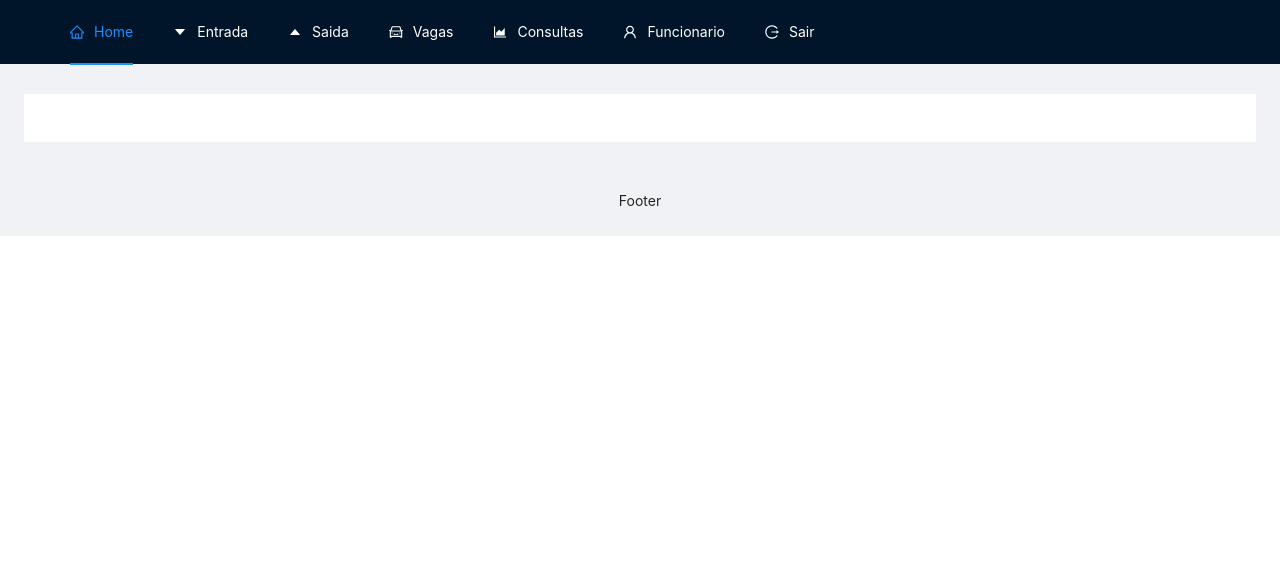
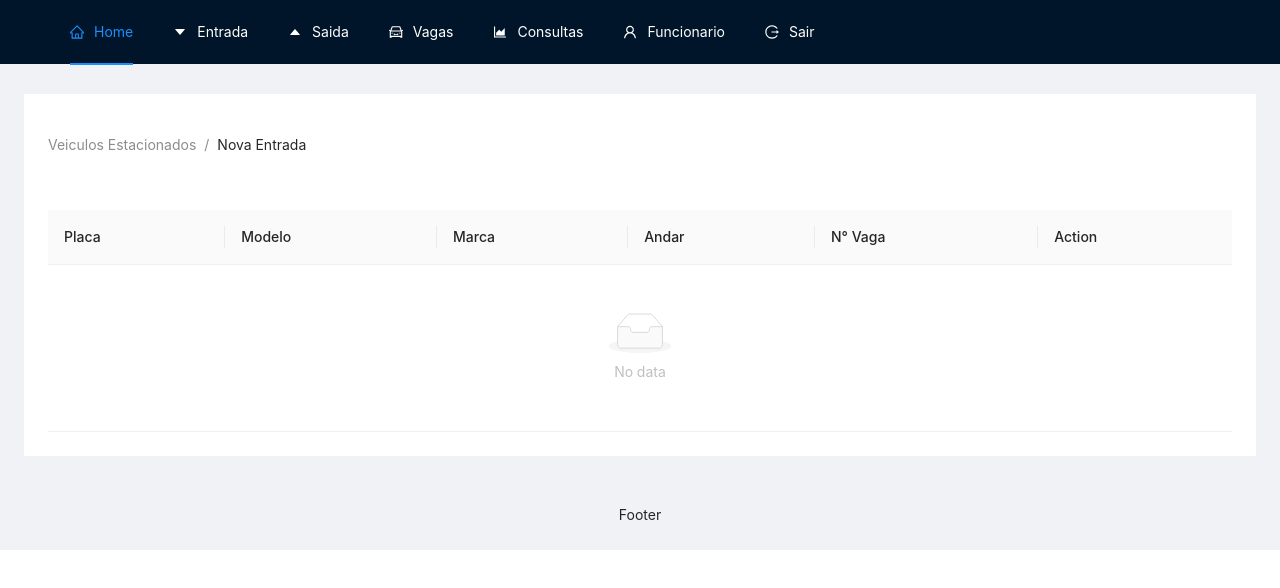
Before and after one commit to RafaelBispoCunha/tcc-estacionamento, a React (Create React App) app in the folder frontend/: page /entrada in a window 1280 px wide. Shown: the top 588 px of the page. Built offline with nearby package versions, Linux system fonts and the light colour scheme.

Commit message:
Criação das rotas e das Paginas de entrada

```diff
--- a/frontend/package.json
+++ b/frontend/package.json
@@ -50,5 +50,8 @@
       "last 1 firefox version",
       "last 1 safari version"
     ]
+  },
+  "devDependencies": {
+    "@types/react-router-dom": "^5.1.8"
   }
 }
--- a/frontend/src/App.tsx
+++ b/frontend/src/App.tsx
@@ -2,6 +2,8 @@ import React from 'react';
 import 'antd/dist/antd.css';
 import { Layout } from 'antd'
 import MenuHorizontal from './components/Menu'
+import Routes from './routes'
+
 const App = () => {
 
   const { Header, Content, Footer } = Layout;
@@ -29,7 +31,7 @@ const App = () => {
               // overflowY: 'hidden',
               //overflowX: 'scroll'
             }}>
-
+              <Routes />
             </Content>
           </Layout>
 
--- /dev/null
+++ b/frontend/src/pages/Entrada/EntradaForm.tsx
@@ -0,0 +1,155 @@
+import React from 'react';
+import { Select, Form, Input } from 'antd';
+import { Button } from 'antd';
+import { useEffect } from 'react';
+
+
+interface IEntradaFormProps {
+  onSubmit: (data: any) => void;
+  data?: any[];
+  onSearchVehicle: (data: any) => void;
+}
+
+const EntradaForm: React.FC<IEntradaFormProps> = ({
+  onSubmit = () => { },
+  data,
+  onSearchVehicle,
+
+
+}) => {
+
+  const onFinishFailed = (errorInfo: any) => {
+    console.log('Failed:', errorInfo);
+  };
+
+  const [form] = Form.useForm();
+
+
+  const handleChange = (value: any) => {
+    console.log(`selected ${value}`);
+  }
+
+  useEffect(() => {
+  });
+
+  const { Search } = Input;
+  const { Option } = Select;
+
+  return (
+    <Form
+      form={form}
+      layout="vertical"
+      name="basic"
+      initialValues={{ remember: true }}
+      onFinish={onSubmit}
+      onFinishFailed={onFinishFailed}
+
+    >
+      <div style={{ display: 'flex', justifyContent: 'center', flexDirection: 'column' }}>
+        <div>
+
+        </div>
+        <div style={{ display: 'flex', justifyContent: 'center', flexDirection: 'row', marginBottom: 20 }}>
+          <Search
+            placeholder="Informe a Placa..."
+            allowClear
+            enterButton="Buscar"
+            size="middle"
+            onSearch={onSearchVehicle}
+            style={{ width: 250, marginTop: 30, marginRight: 30, textTransform: 'uppercase' }}
+            required
+          />
+
+          <Form.Item
+            label="Placa"
+            name="placa"
+            style={{ margin: '0 10px' }}
+          // initialValue={veiculo?.placa}
+
+
+          >
+            <Input disabled />
+          </Form.Item>
+          <Form.Item
+            label="Modelo"
+            name="modelo"
+            style={{ margin: '0 10px' }}
+
+
+
+
+          >
+            <Input disabled />
+          </Form.Item>
+          <Form.Item
+            label="Marca"
+            name="marca"
+            style={{ margin: '0 10px' }}
+
+
+
+          >
+            <Input disabled />
+          </Form.Item>
+        </div>
+        <div style={{ display: 'flex', justifyContent: 'center', flexDirection: 'row' }}>
+          <Form.Item
+            label="Cor"
+            name="cor"
+            style={{ margin: '0 10px' }}
+
+
+
+          >
+            <Input disabled />
+          </Form.Item>
+          <Form.Item
+            label="Ano do Modelo"
+            name="anoModelo"
+            style={{ margin: '0 10px' }}
+
+
+
+          >
+            <Input disabled />
+          </Form.Item>
+          <Form.Item
+            label="Situação"
+            name="situacao"
+            style={{ margin: '0 10px' }}
+
+          //rules={[{ required: true, message: 'Please input your username!' }]}
+
+          >
+            <Input disabled />
+          </Form.Item>
+
+          <Form.Item
+            label="Vaga"
+            name="vaga"
+            style={{ margin: '0 10px' }}
+          //initialValue={operation === 'UPDATE' ? defaultValues[0].cpf :''}
+          //rules={[{ required: true, message: 'Please input your username!' }]}
+
+          >
+            <Select style={{ width: 120 }} onChange={handleChange}>
+               <Option value="0">Sem vagas Registradas</Option>
+            </Select>
+          </Form.Item>
+
+        </div>
+        <div style={{ display: 'flex', justifyContent: 'center', marginTop: 20 }}>
+          <Form.Item>
+            <Button type="primary" htmlType="submit" >Salvar</Button>
+            <Button type="primary" style={{ marginLeft: 20 }}>Limpar</Button>
+          </Form.Item>
+        </div>
+      </div>
+
+    </Form>
+
+
+  )
+}
+
+export default EntradaForm;
--- /dev/null
+++ b/frontend/src/pages/Entrada/EntradaTable.tsx
@@ -0,0 +1,62 @@
+import React from 'react';
+import { Table } from 'antd';
+
+
+interface TableHospedeProps{
+  data: any[] | undefined;
+  //onDelete: (value: any) => void;
+  //onAlter: (value: any) => void;
+}
+
+
+const EntradaTable: React.FC<TableHospedeProps>  = ({data/*, onDelete, onAlter*/})=>{
+
+
+    const columns = [
+      {
+        title: 'Placa',
+        dataIndex: 'placa',
+      },
+      {
+        title: 'Modelo',
+        dataIndex: 'modelo',
+      },
+      {
+        title: 'Marca',
+        dataIndex: 'marca',
+      },
+      {
+       title: 'Andar',
+       dataIndex: 'andar',
+       render:(value: any) => value === 0 ? 'Terreo' : value
+     },
+     {
+       title: 'N° Vaga',
+       dataIndex: 'numeroVaga',
+     },
+      {
+       title: 'Action',
+       dataIndex: '',
+       render: (record: any) => {
+         return(
+         <>
+          <a  style={{marginRight: 5}}>Saida</a>
+        </>
+       )
+       }
+     },
+  ];
+   return (<div>
+      <div style={{ marginBottom: 16 }}>
+        {/*<Button type="primary" onClick={start} disabled={!hasSelected} loading={loading}>
+          Reload
+   </Button>*/}
+        <span style={{ marginLeft: 8 }}>
+
+        </span>
+      </div>
+      <Table columns={columns} dataSource={data} pagination={{pageSize: 5}}/>
+    </div>)
+}
+
+export default EntradaTable;
--- /dev/null
+++ b/frontend/src/pages/Entrada/index.tsx
@@ -0,0 +1,47 @@
+import React, { useState, useEffect } from 'react';
+import {  Breadcrumb } from 'antd';
+import EntradaForm from './EntradaForm';
+import EntradaTable from './EntradaTable';
+
+
+const EntradaPage = () => {
+
+  const [isForm, setIsForm] = useState(false);
+
+
+  const onSearchVehicle = (value: any) => {
+
+    console.log(value)
+
+  };
+
+
+  useEffect(() => {
+  });
+
+  const onSubmit = (values: any) => {
+    console.log(values)
+    console.log(isForm)
+
+  }
+
+
+  return (
+    <div>
+      <Breadcrumb style={{ margin: '16px 0' }}>
+        <Breadcrumb.Item ><a href="entrada">Veiculos Estacionados</a></Breadcrumb.Item>
+        <Breadcrumb.Item><a onClick={() => setIsForm(true)}>Nova Entrada</a></Breadcrumb.Item>
+      </Breadcrumb>
+
+
+
+      {/*  <VagaTable data={data}/>*/}
+
+      {isForm ? <EntradaForm onSubmit={onSubmit} data={[]} onSearchVehicle={onSearchVehicle}/>
+      : <EntradaTable data={[]}/>}
+
+    </div>
+  )
+}
+
+export default EntradaPage;
--- /dev/null
+++ b/frontend/src/routes/index.tsx
@@ -0,0 +1,21 @@
+import React from 'react';
+import { BrowserRouter as Router, Route, Switch } from 'react-router-dom'
+
+
+import EntradaPage from '../pages/Entrada'
+
+
+const Routes = () => {
+   return (
+      <Router >
+         <Switch>
+
+            <Route path={"/home"} render={() => <></>} />
+            <Route exact path="/entrada" component={EntradaPage} />
+
+         </Switch>
+      </Router>
+   )
+}
+
+export default Routes;
```
Also changed, not shown: 1 other file (tests, documents, lock files or other folders).
